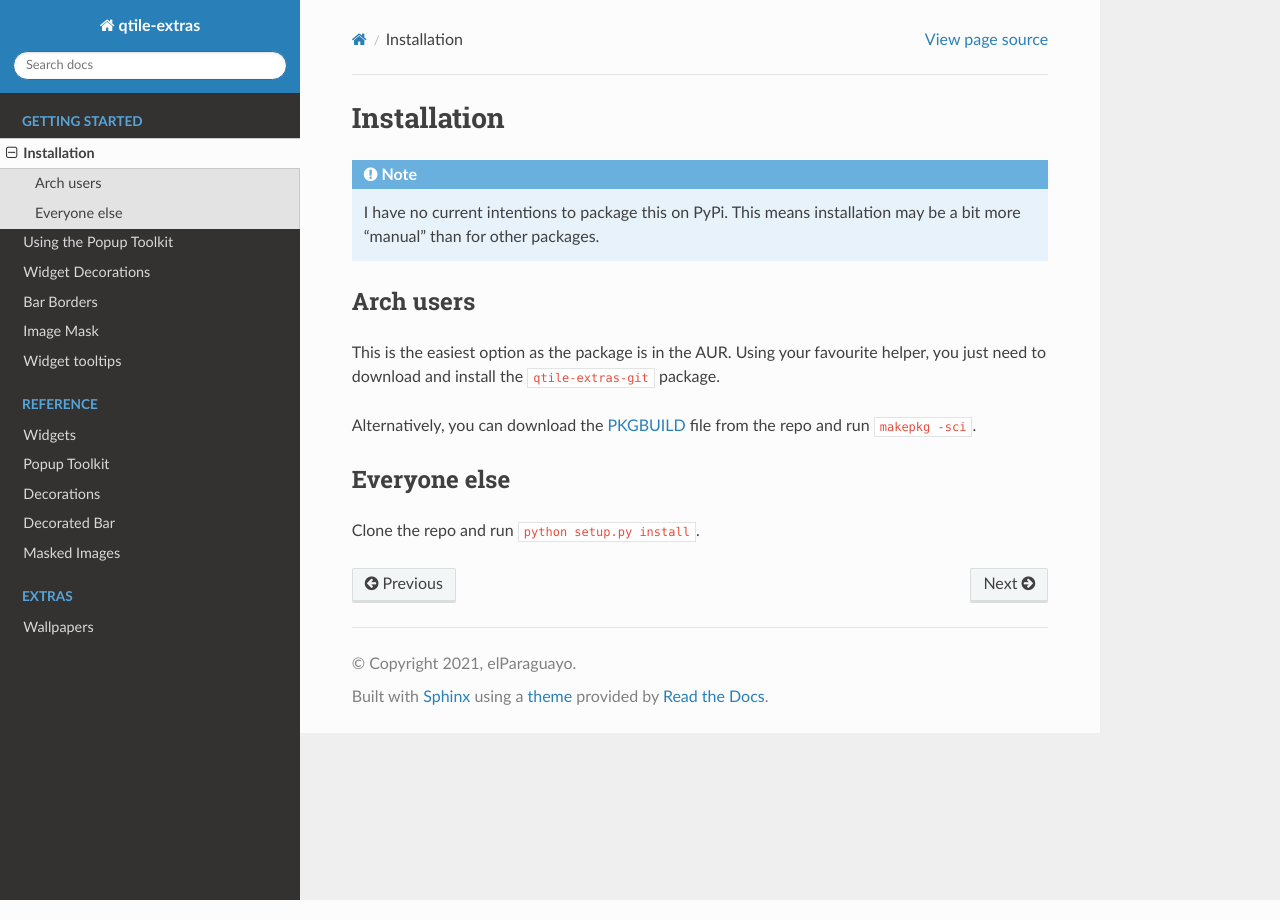
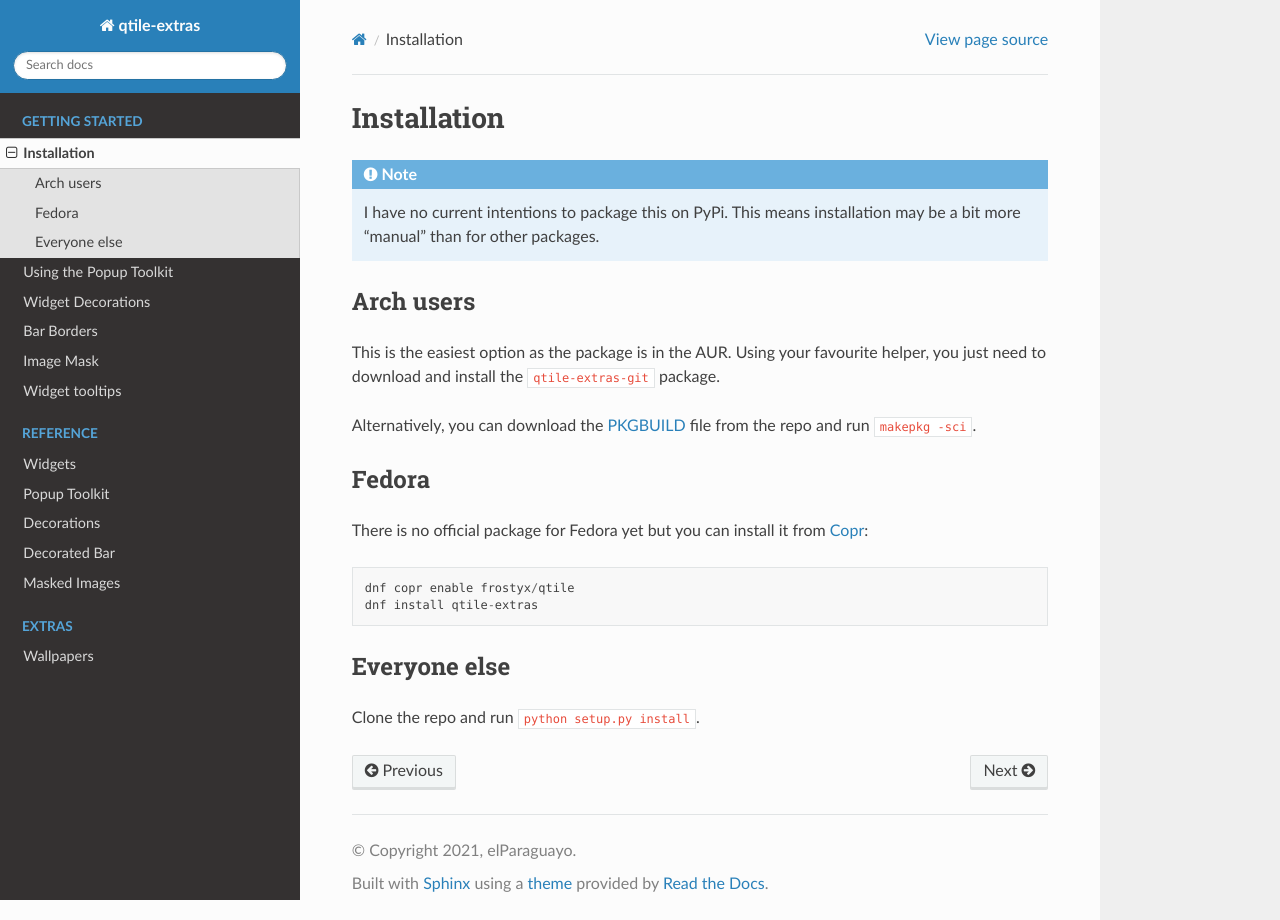
Before and after one commit to elParaguayo/qtile-extras, a Sphinx documentation site: the page built from docs/manual/install.rst, in a window 1280 px wide. Built offline with Sphinx 7.4.7 and the Read the Docs theme 2.0.0, drawn with Linux system fonts in a browser that asks for light colours.

Commit message:
Add installation instructions for Fedora

```diff
--- a/docs/manual/install.rst
+++ b/docs/manual/install.rst
@@ -19,6 +19,17 @@ Alternatively, you can download the `PKGBUILD`_ file from the repo and run ``mak
 
 .. _PKGBUILD: https://raw.githubusercontent.com/elParaguayo/qtile-extras/main/PKGBUILD
 
+Fedora
+======
+
+There is no official package for Fedora yet but you can install it
+from `Copr`_::
+
+    dnf copr enable frostyx/qtile
+    dnf install qtile-extras
+
+.. _Copr: https://copr.fedorainfracloud.org/
+
 Everyone else
 =============
 
```
